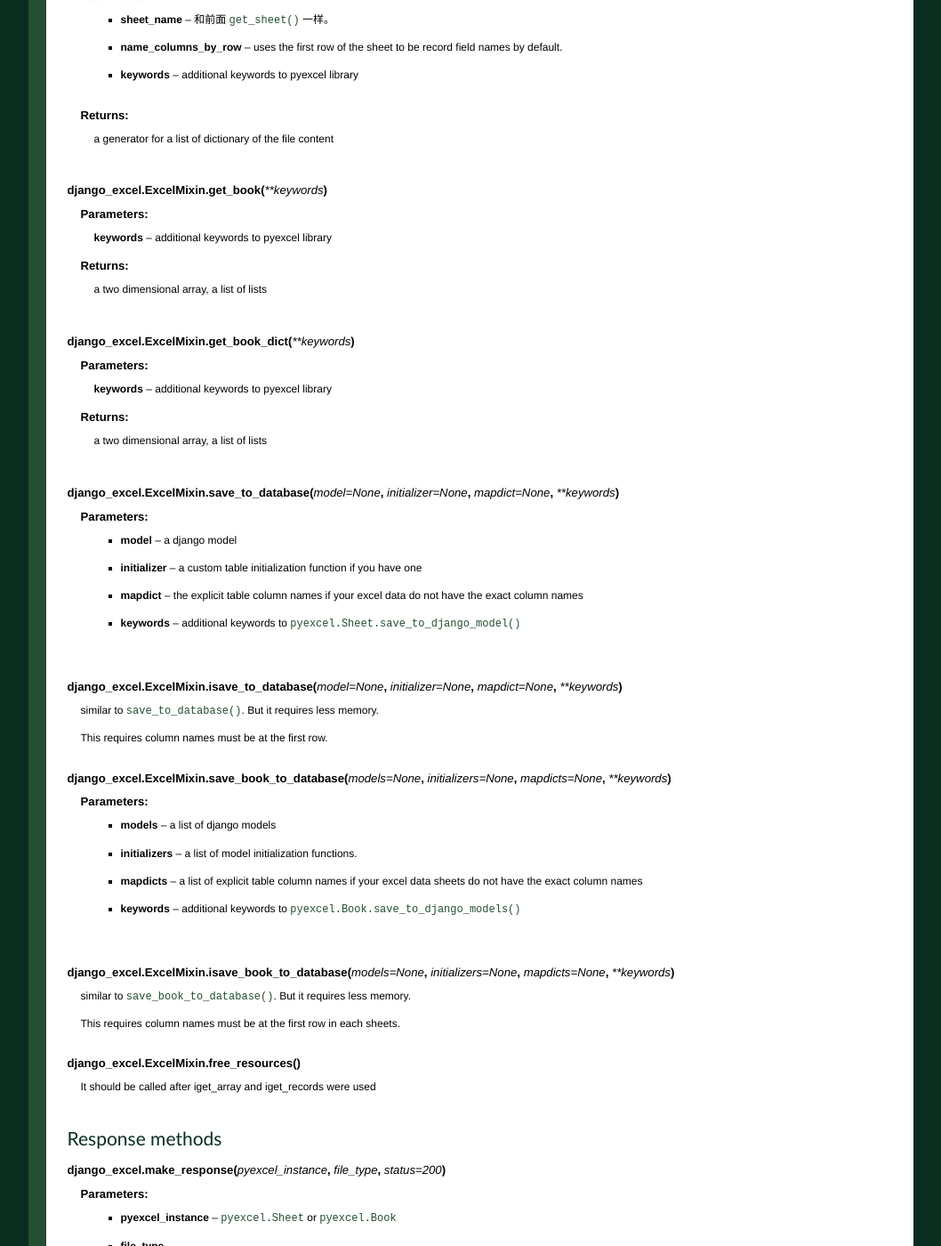
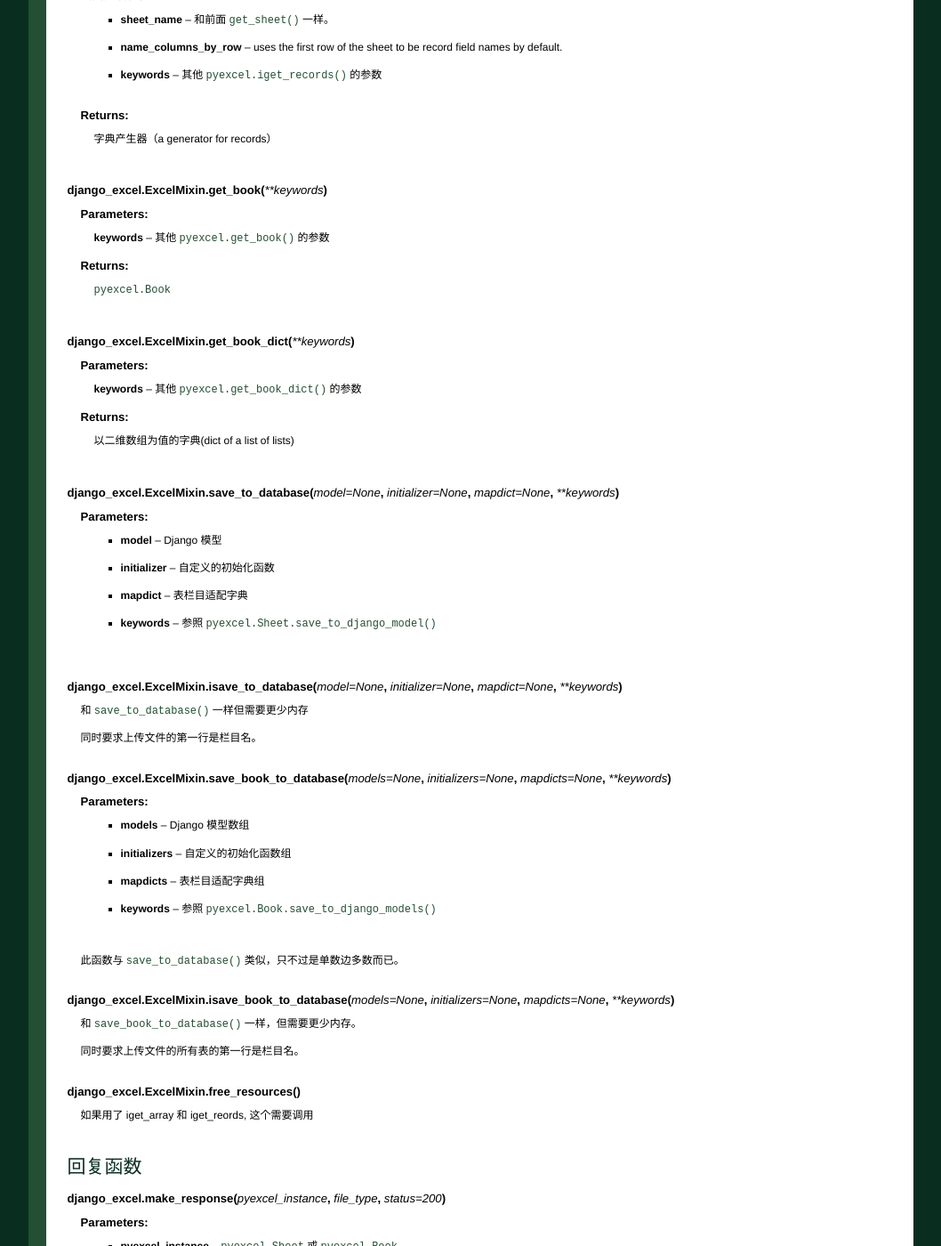
Before and after one commit to pyexcel-webwares/django-excel-cn-docs, a Sphinx documentation site: the page built from docs/source/index.rst, in a window 1280 px wide and 1400 px high, scrolled down 13499 px. Shown: the whole window at 89% size, without its empty margins (111-1169 px from the left). Built offline with Sphinx 7.4.7, drawn with Linux system fonts in a browser that asks for light colours; some of the changed text lies outside the part shown.

Commit message:
:mahjong: translated all api docs

```diff
--- a/docs/source/index.rst
+++ b/docs/source/index.rst
@@ -12,7 +12,6 @@
 :许可证: New BSD License
 :发布的版本: |version|
 :文档生成日期: |today|
-
 以下是一段典型的开发人员和用户的对话::
 
      用户: "我上传了一个 excel 文件但是你的网页说文件格式不支持。"
@@ -608,74 +608,74 @@ a little bit more time in coding, documentation and writing interesting posts.
    :param sheet_name: 和前面 :meth:`~django_excel.ExcelMixin.get_sheet` 一样。
    :param name_columns_by_row: uses the first row of the sheet to be column headers by default.
    :param keywords: additional keywords to pyexcel library
-   :returns: a dictionary of the file content
+   :returns: 字典
 
 .. method:: get_records(sheet_name=None, name_columns_by_row=0, **keywords)
 
    :param sheet_name: 和前面 :meth:`~django_excel.ExcelMixin.get_sheet` 一样。
    :param name_columns_by_row: uses the first row of the sheet to be record field names by default.
-   :param keywords: additional keywords to pyexcel library
-   :returns: a list of dictionary of the file content
+   :param keywords: 其他 :meth:`pyexcel.get_records` 的参数
+   :returns: 字典列表 (a list of records)
 
 .. method:: iget_records(sheet_name=None, name_columns_by_row=0, **keywords)
 
    :param sheet_name: 和前面 :meth:`~django_excel.ExcelMixin.get_sheet` 一样。
    :param name_columns_by_row: uses the first row of the sheet to be record field names by default.
-   :param keywords: additional keywords to pyexcel library
-   :returns: a generator for a list of dictionary of the file content
+   :param keywords: 其他 :meth:`pyexcel.iget_records` 的参数
+   :returns: 字典产生器（a generator for records）
 
 .. method:: get_book(**keywords)
 
-   :param keywords: additional keywords to pyexcel library
-   :returns: a two dimensional array, a list of lists
+   :param keywords: 其他 :meth:`pyexcel.get_book` 的参数
+   :returns: :class:`pyexcel.Book`
 
 .. method:: get_book_dict(**keywords)
 
-   :param keywords: additional keywords to pyexcel library
-   :returns: a two dimensional array, a list of lists
+   :param keywords: 其他 :meth:`pyexcel.get_book_dict` 的参数
+   :returns: 以二维数组为值的字典(dict of a list of lists)
 
 .. method:: save_to_database(model=None, initializer=None, mapdict=None, **keywords)
 
-   :param model: a django model
-   :param initializer: a custom table initialization function if you have one
-   :param mapdict: the explicit table column names if your excel data do not have the exact column names
-   :param keywords: additional keywords to :meth:`pyexcel.Sheet.save_to_django_model`
+   :param model: Django 模型
+   :param initializer: 自定义的初始化函数
+   :param mapdict: 表栏目适配字典
+   :param keywords: 参照 :meth:`pyexcel.Sheet.save_to_django_model`
 
 .. method:: isave_to_database(model=None, initializer=None, mapdict=None, **keywords)
 
-   similar to :meth:`~django_excel.ExcelMixin.save_to_database`. But it requires
-   less memory.
+   和 :meth:`~django_excel.ExcelMixin.save_to_database` 一样但需要更少内存
 
-   This requires column names must be at the first row.
+   同时要求上传文件的第一行是栏目名。
 
 .. method:: save_book_to_database(models=None, initializers=None, mapdicts=None, **keywords)
 
-   :param models: a list of django models
-   :param initializers: a list of model initialization functions.
-   :param mapdicts: a list of explicit table column names if your excel data sheets do not have the exact column names
-   :param keywords: additional keywords to :meth:`pyexcel.Book.save_to_django_models`
+   :param models: Django 模型数组
+   :param initializers: 自定义的初始化函数组
+   :param mapdicts: 表栏目适配字典组
+   :param keywords: 参照 :meth:`pyexcel.Book.save_to_django_models`
+
+   此函数与 :meth:`~django_excel.save_to_database` 类似，只不过是单数边多数而已。
 
 .. method:: isave_book_to_database(models=None, initializers=None, mapdicts=None, **keywords)
 
-   similar to :meth:`~django_excel.ExcelMixin.save_book_to_database`. But it requires
-   less memory.
+   和 :meth:`~django_excel.ExcelMixin.save_book_to_database` 一样，但需要更少内存。
 
-   This requires column names must be at the first row in each sheets.
+   同时要求上传文件的所有表的第一行是栏目名。
 
 .. method:: free_resources()
 
-   It should be called after iget_array and iget_records were used
+   如果用了 `iget_array` 和 `iget_reords`, 这个需要调用
 
 
-Response methods
+回复函数
 -----------------
 
 .. module:: django_excel
 
 .. method:: make_response(pyexcel_instance, file_type, status=200)
 
-   :param pyexcel_instance: :class:`pyexcel.Sheet` or :class:`pyexcel.Book`
-   :param file_type: one of the following strings:
+   :param pyexcel_instance: :class:`pyexcel.Sheet` 或 :class:`pyexcel.Book`
+   :param file_type: 任何一个支持的文件类型，以下是可用的但不局限于它们的集合
 
                      * 'csv'
                      * 'tsv'
@@ -686,55 +686,53 @@ Response methods
                      * 'xlsm'
                      * 'ods'
 
-   :param status: unless a different status is to be returned.
+   :param status: 允许开发人员发自定义的 http status
 
 .. method:: make_response_from_array(array, file_type, status=200)
 
-   :param array: a list of lists
-   :param file_type: same as :meth:`~django_excel.make_response`
-   :param status: same as :meth:`~django_excel.make_response`
+   :param array: 二维数组（a list of lists）
+   :param file_type: 和 :meth:`~django_excel.make_response` 一样
+   :param status: 和 :meth:`~django_excel.make_response` 一样
 
 .. method:: make_response_from_dict(dict, file_type, status=200)
 
    :param dict: a dictionary of lists
-   :param file_type: same as :meth:`~django_excel.make_response`
-   :param status: same as :meth:`~django_excel.make_response`
+   :param file_type:和 :meth:`~django_excel.make_response` 一样
+   :param status: 和 :meth:`~django_excel.make_response` 一样
 
 .. method:: make_response_from_records(records, file_type, status=200)
 
-   :param records: a list of dictionaries
-   :param file_type: same as :meth:`~django_excel.make_response`
-   :param status: same as :meth:`~django_excel.make_response`
+   :param records: 字典列表（records)
+   :param file_type: 和 :meth:`~django_excel.make_response` 一样
+   :param status: 和 :meth:`~django_excel.make_response` 一样
 
 
 .. method:: make_response_from_book_dict(book_dict, file_type, status=200)
 
-   :param book_dict: a dictionary of two dimensional arrays
-   :param file_type: same as :meth:`~django_excel.make_response`
-   :param status: same as :meth:`~django_excel.make_response`
+   :param book_dict: 以二维数组为值的字典(a dictionary of two dimensional arrays）
+   :param file_type: 和 :meth:`~django_excel.make_response` 一样
+   :param status: 和 :meth:`~django_excel.make_response` 一样
 
 .. method:: make_response_from_a_table(model, file_type status=200)
    Produce a single sheet Excel book of *file_type*
 
-   :param model: a Django model
-   :param file_type: same as :meth:`~django_excel.make_response`
-   :param status: same as :meth:`~django_excel.make_response`
+   :param model: 一个 Django 模型
+   :param file_type: 和 :meth:`~django_excel.make_response` 一样
+   :param status: 和 :meth:`~django_excel.make_response` 一样
 
 .. method:: make_response_from_query_sets(query_sets, column_names, file_type status=200)
 
-   Produce a single sheet Excel book of *file_type* from your custom database queries
+   由询问结果产生 *file_type* 类的 Excel 文件
 
-   :param query_sets: a query set
+   :param query_sets: 询问结果
    :param column_names: a nominated column names. It could not be None, otherwise no data is returned.
-   :param file_type: same as :meth:`~django_excel.make_response`
-   :param status: same as :meth:`~django_excel.make_response`
+   :param file_type: 和 :meth:`~django_excel.make_response` 一样
+   :param status: 和 :meth:`~django_excel.make_response` 一样
 
 .. method:: make_response_from_tables(models, file_type status=200)
 
-   Produce a multiple sheet Excel book of *file_type*. It becomes the same
-   as :meth:`~django_excel.make_response_from_a_table` if you pass *tables*
-   with an array that has a single table
+   产生一个多页的 Excel 文件。和 :meth:`~django_excel.make_response_from_a_table` 类似。
 
-   :param models: a list of Django models
-   :param file_type: same as :meth:`~django_excel.make_response`
-   :param status: same as :meth:`~django_excel.make_response`
+   :param models: Django 模型组
+   :param file_type: 和 :meth:`~django_excel.make_response` 一样
+   :param status: 和 :meth:`~django_excel.make_response` 一样
```
Also changed, not shown: other parts of docs/source/index.rst (+6 -5 lines), 1 other file.
